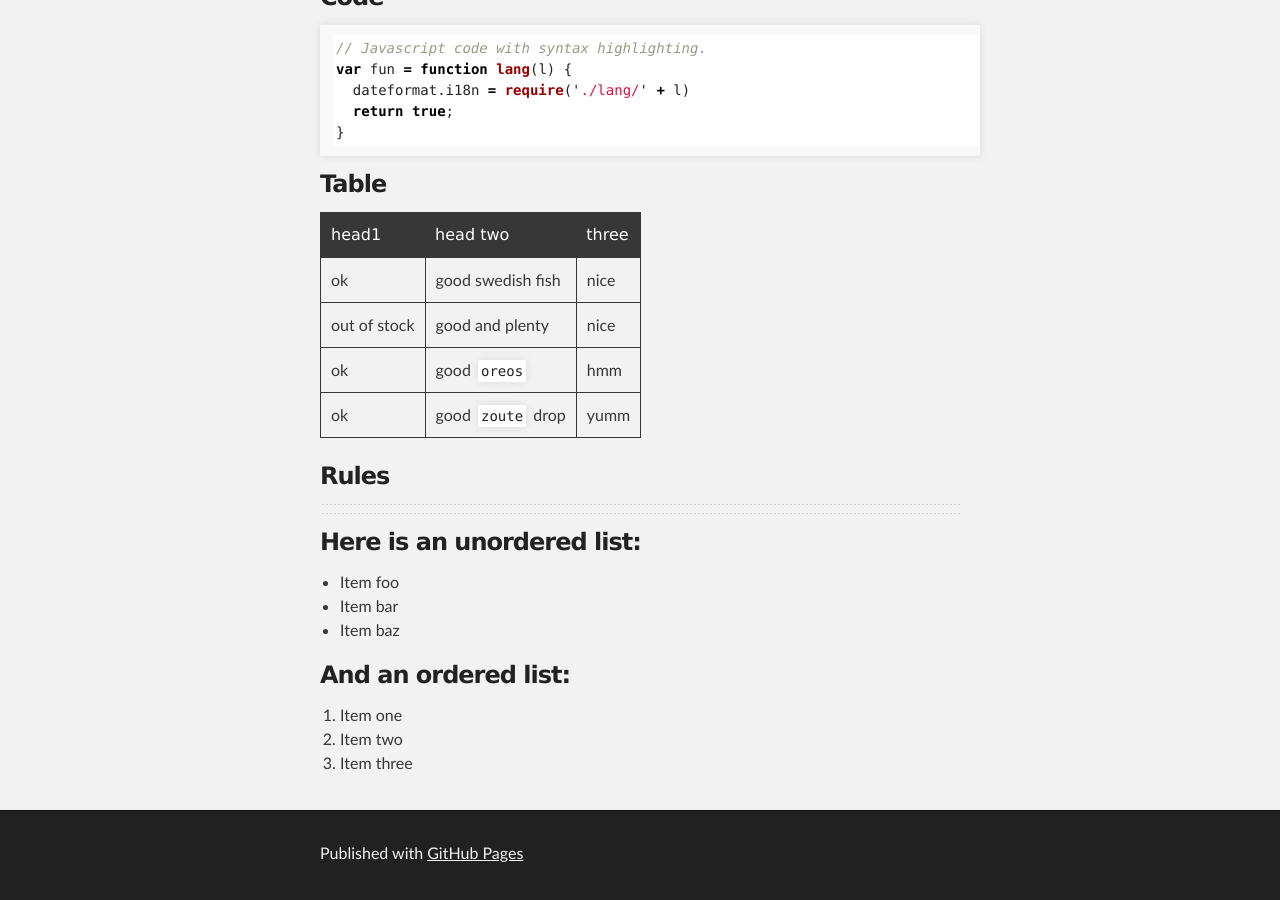
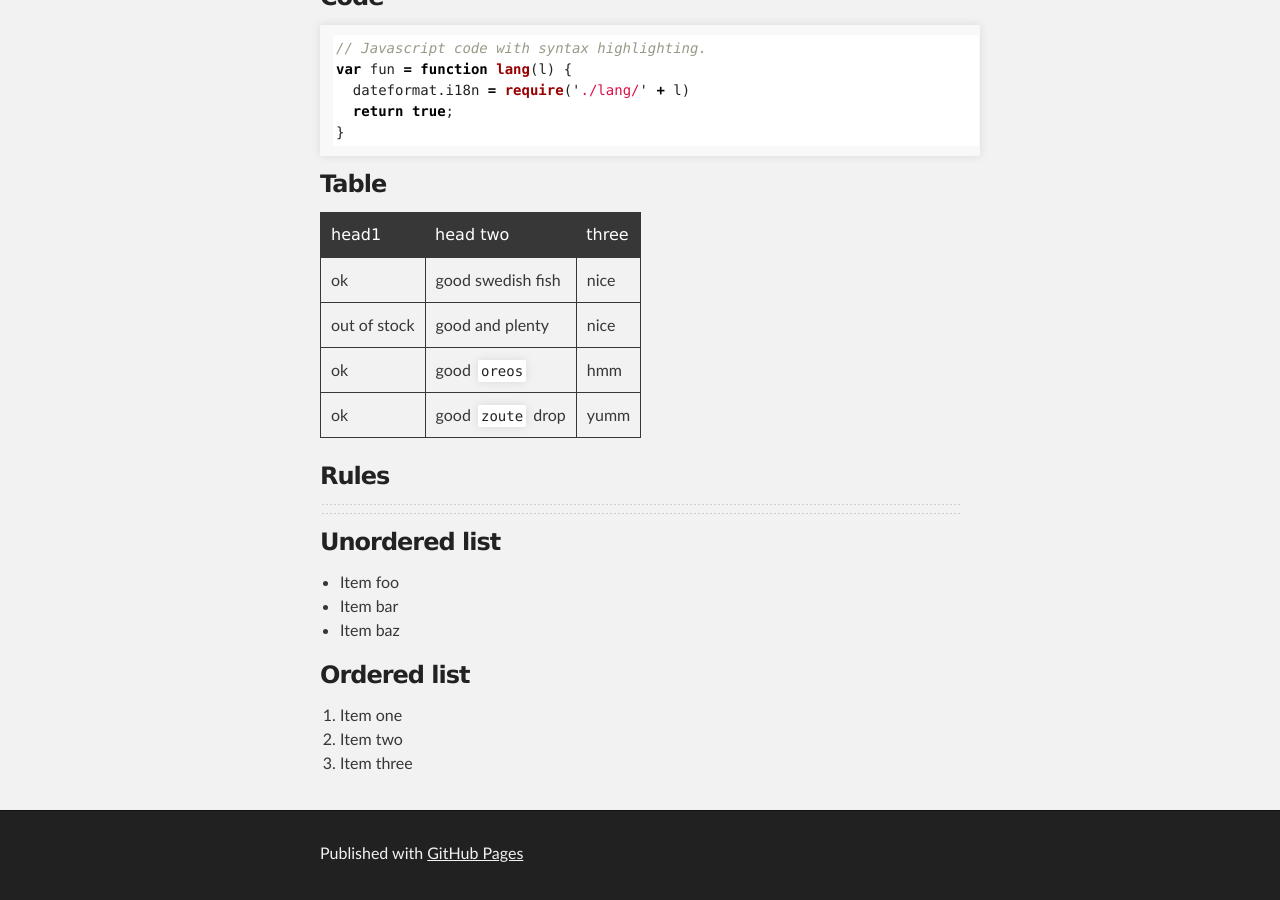
Before and after one commit to code-exchange/test_theme, a Jekyll site: the page built from index.md, in a window 1280 px wide and 900 px high, scrolled down 1037 px. Built offline with Jekyll 4.4.1, drawn with Linux system fonts in a browser that asks for light colours; the repository's description, which GitHub fills in, is left out; our own code applies the rules of GitHub Pages for plain Markdown files.

Commit message:
Change headers' texts for lists

```diff
--- a/index.md
+++ b/index.md
@@ -63,13 +63,13 @@ var fun = function lang(l) {
 
 * * *
 
-### Here is an unordered list:
+### Unordered list
 
 *   Item foo
 *   Item bar
 *   Item baz
 
-### And an ordered list:
+### Ordered list
 
 1.  Item one
 1.  Item two
```
